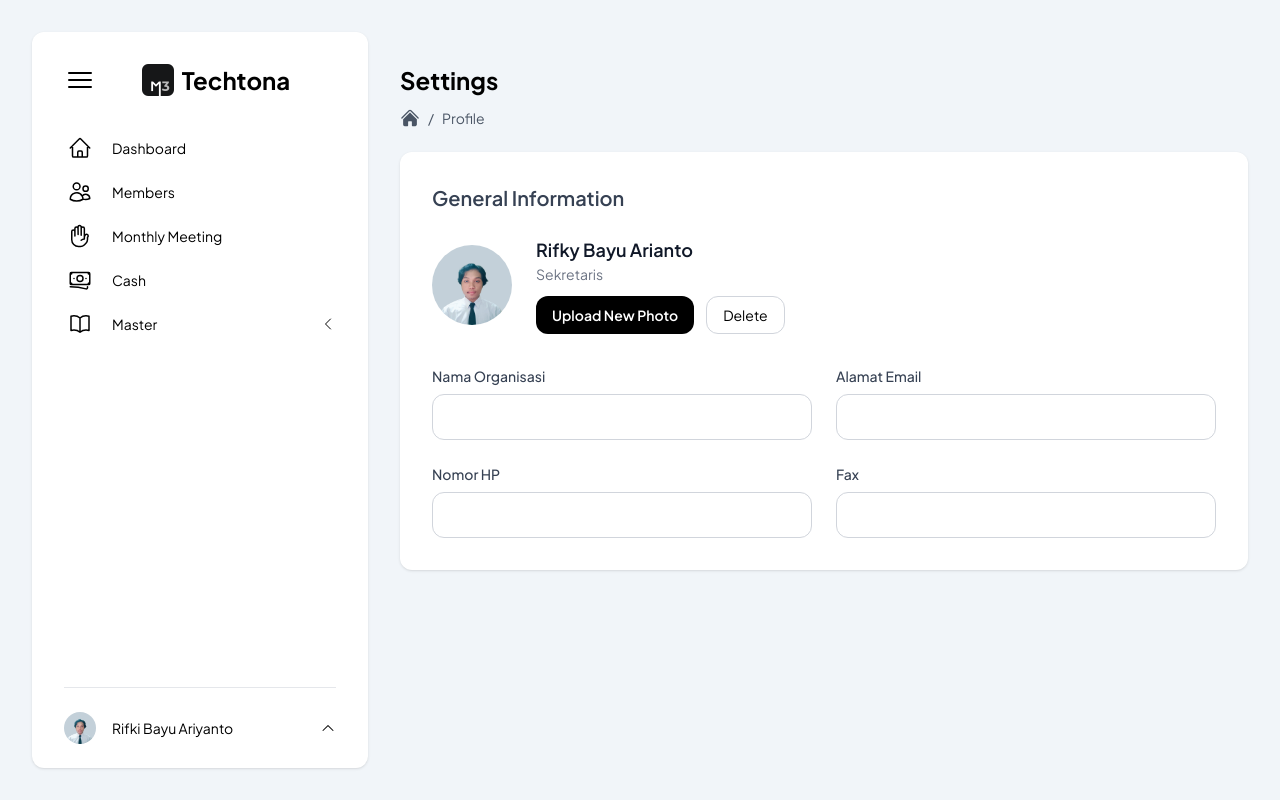
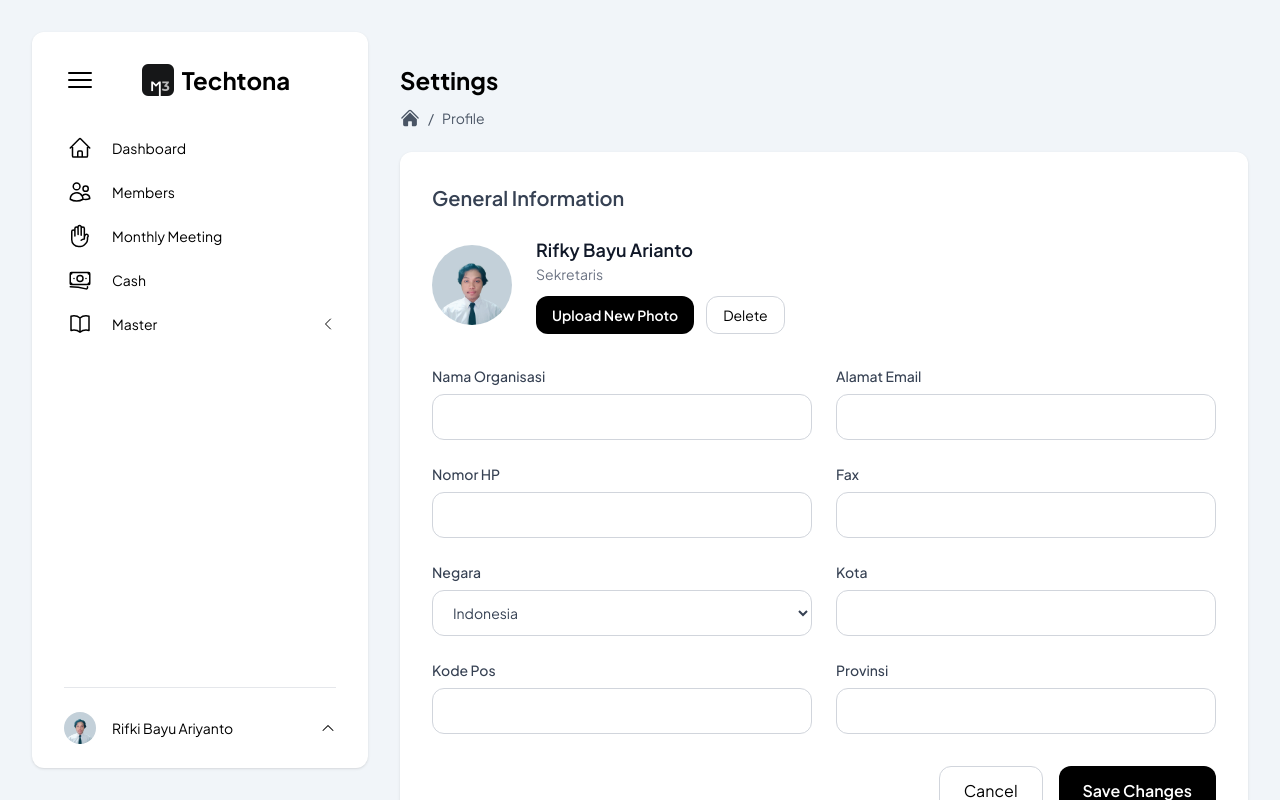
Before and after one commit to rifkibayuariy/karang-taruna, a Next.js app: page /admin/profile in a window 1280 px wide. Built offline with nearby package versions, Linux system fonts and the light colour scheme.

Commit message:
feat: fix profile menu

```diff
--- a/app/admin/profile/page.tsx
+++ b/app/admin/profile/page.tsx
@@ -71,8 +71,58 @@ export default function Profile() {
                 className="w-full border border-gray-300 rounded-xl px-4 py-3 focus:outline-none focus:ring-2 focus:ring-indigo-500"
                 />
             </div>
+            {/* Negara */}
+            <div>
+                <label className="block font-medium mb-2" htmlFor="country">Negara</label>
+                <select
+                id="country"
+                className="w-full border border-gray-300 rounded-xl px-4 py-3 focus:outline-none focus:ring-2 focus:ring-indigo-500"
+                defaultValue="Indonesia"
+                >
+                <option>Indonesia</option>
+                <option>Bali</option>
+                <option>Jawa</option>
+                <option>Lampung</option>
+                </select>
+            </div>
+            {/* Kota */}
+            <div>
+                <label className="block font-medium mb-2" htmlFor="city">Kota</label>
+                <input
+                id="city"
+                type="text"
+                className="w-full border border-gray-300 rounded-xl px-4 py-3 focus:outline-none focus:ring-2 focus:ring-indigo-500"
+                />
+            </div>
+            {/* Kode Pos */}
+            <div>
+                <label className="block font-medium mb-2" htmlFor="postal-code">Kode Pos</label>
+                <input
+                id="postal-code"
+                type="text"
+                className="w-full border border-gray-300 rounded-xl px-4 py-3 focus:outline-none focus:ring-2 focus:ring-indigo-500"
+                />
+            </div>
+            {/* Provinsi */}
+            <div>
+                <label className="block font-medium mb-2" htmlFor="province">Provinsi</label>
+                <input
+                id="province"
+                type="text"
+                className="w-full border border-gray-300 rounded-xl px-4 py-3 focus:outline-none focus:ring-2 focus:ring-indigo-500"
+                />
+            </div>
+            </form>
 
-            </form>
+          {/* Tombol */}
+            <div className="mt-8 flex flex-col-reverse sm:flex-row justify-end gap-4">
+                <button className="px-6 py-3 border border-gray-300 rounded-xl hover:bg-gray-100 transition">
+                    Cancel
+                </button>
+                <button className="px-6 py-3 bg-black text-white font-semibold rounded-xl hover:bg-gray-900 transition">
+                    Save Changes
+                </button>
+            </div>
         </div>
         </div>
     </main>
```
